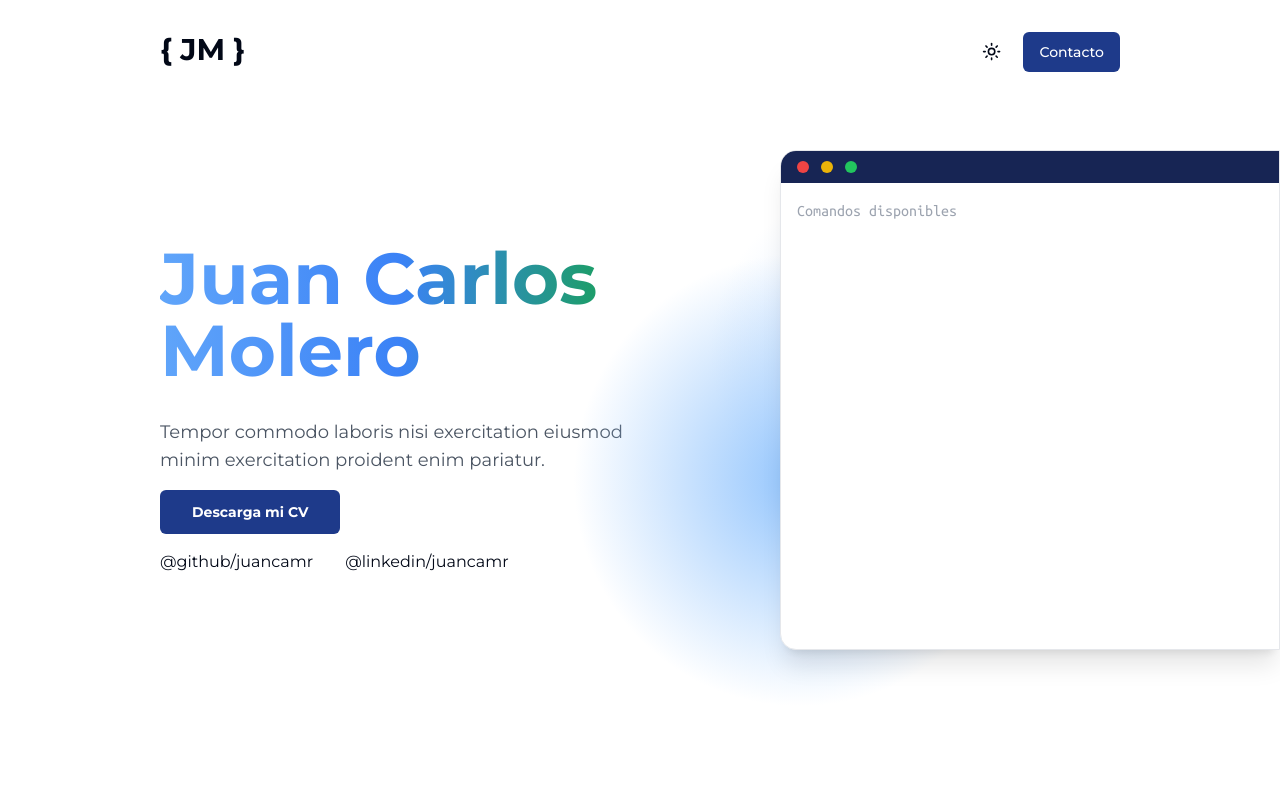
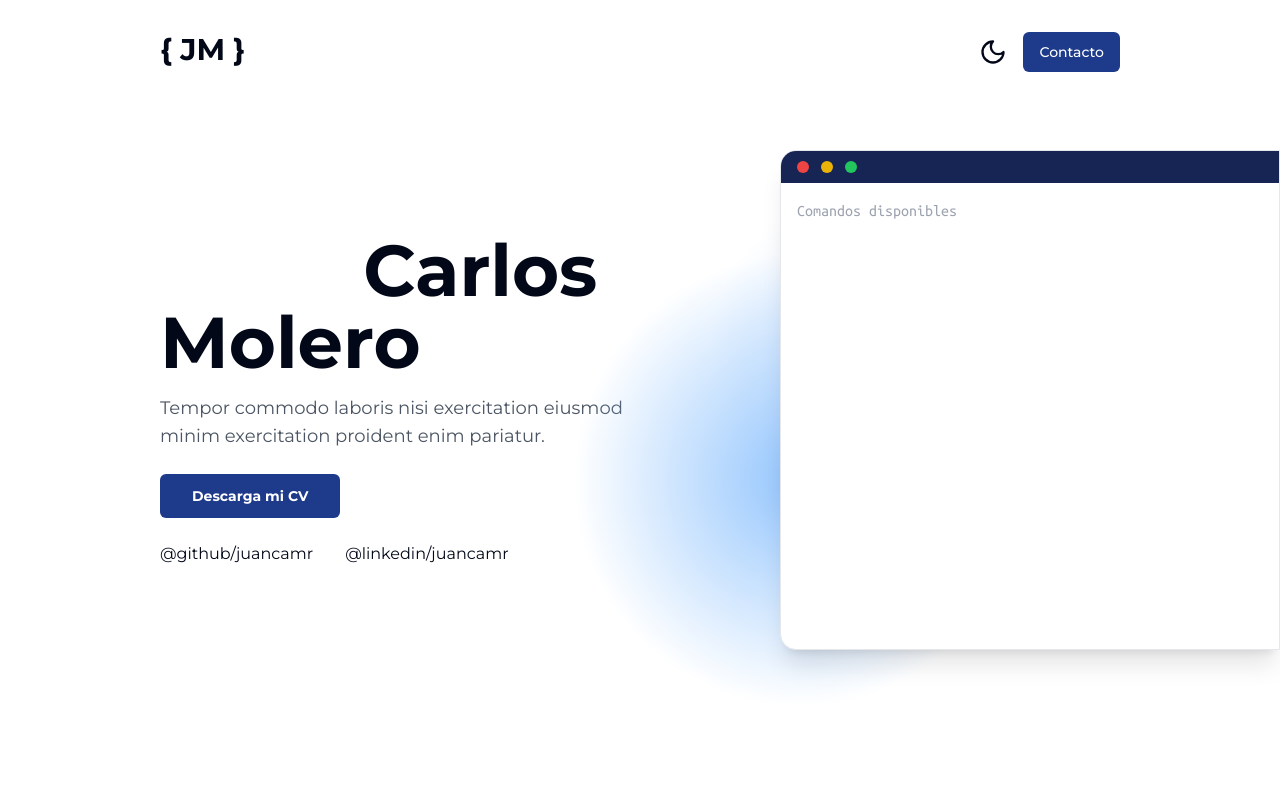
Before and after one commit to molerocn/portafolio, a Next.js app: page / in a window 1280 px wide. Shown: the top 800 px of the page. Built offline with nearby package versions, Linux system fonts and the light colour scheme.

Commit message:
cmabiar theme button y agregar animacion de nombre

```diff
--- a/app/(main)/page.tsx
+++ b/app/(main)/page.tsx
@@ -5,18 +5,17 @@ import { Github, Linkedin } from "lucide-react";
 import Link from "next/link";
 import CardRepository from "@/components/card-repository";
 import Lenguages from "@/components/Lenguages";
+import NameAnimation from "@/components/name-animation";
 
 export default function Home() {
   return (
     <main>
       <section className="relative">
         <div className="grid lg:grid-cols-2 relative min-h-screen px-4 md:px-16 lg:px-20 xl:px-40">
-          <div className="space-y-4 h-screen flex items-center">
-            <div className="space-y-4">
+          <div className="h-screen flex items-center">
+            <div className="space-y-6">
               <div className="max-w-screen-md space-y-4">
-                <h1 className="text-7xl font-bold text-transparent bg-clip-text bg-gradient-to-r from-blue-400 via-blue-500 to-green-600 py-4">
-                  Juan Carlos Molero
-                </h1>
+                <NameAnimation />
                 <p className="text-lg text-gray-600 dark:text-gray-400">
                   Tempor commodo laboris nisi exercitation eiusmod minim
                   exercitation proident enim pariatur.
@@ -27,7 +26,7 @@ export default function Home() {
                   Descarga mi CV
                 </Link>
               </Button>
-              <div className="flex space-x-8">
+              <div className="flex flex-wrap space-x-8">
                 <Link target="_blank" href={"https://github.com/juancamr"}>
                   @github/juancamr
                 </Link>
@@ -81,8 +80,8 @@ export default function Home() {
           </div>
         </div>
       </section>
-      <section className="py-20 grid grid-cols-3 px-4 md:px-16 lg:px-20 xl:px-40">
-        <div className="col-span-2">
+      <section className="py-20 grid lg:grid-cols-3 px-4 md:px-16 lg:px-20 xl:px-40">
+        <div className="lg:col-span-2">
           <h2 className="text-lg lg:text-3xl font-bold text-center mb-6">
             Im actually
           </h2>
--- a/app/layout.tsx
+++ b/app/layout.tsx
@@ -1,17 +1,12 @@
-import { ModeToggle } from "@/components/theme-button";
 import "./globals.css";
 import { ThemeProvider } from "@/components/theme-provider";
 import type { Metadata } from "next";
 import { Montserrat } from "next/font/google";
-import LanguageButton from "@/components/language-button";
 import { Toaster } from "@/components/ui/toaster";
-import { Button } from "@/components/ui/button";
-import { SendMailDialog } from "@/components/send-mail-dialog";
-import Link from "next/link";
+import Navbar from "@/components/navbar";
 
 const montserrat = Montserrat({
   subsets: ["latin"],
-  // weight: ["300", "400", "500", "600", "700"],
 });
 
 export const metadata: Metadata = {
@@ -41,23 +36,7 @@ export default function RootLayout({
       </head>
       <body className={montserrat.className}>
         <ThemeProvider attribute="class" defaultTheme="system" enableSystem>
-          <header className="py-8 px-4 md:px-16 lg:px-20 xl:px-40 fixed w-screen dark:bg-slate-950 z-40 bg-white">
-            <nav className="w-full flex">
-              <Link
-                href={"/"}
-                className="text-2xl xl:text-3xl font-bold mr-auto"
-              >
-                {"{ JM }"}
-              </Link>
-              <div className="flex items-center space-x-3">
-                {/* <div className="hidden lg:block">
-                  <LanguageButton />
-                </div> */}
-                <ModeToggle />
-                <SendMailDialog />
-              </div>
-            </nav>
-          </header>
+          <Navbar />
           {children}
           {/* <footer>this is the footer</footer> */}
           <Toaster />
--- a/components/Lenguages.tsx
+++ b/components/Lenguages.tsx
@@ -20,7 +20,7 @@ const Lenguages = () => {
     encryptAnimation();
   });
 
-  return <p className="text-center">{text}</p>;
+  return <p className="text-center">{text.slice(0, 30)}</p>;
 };
 
 export default Lenguages;
--- /dev/null
+++ b/components/name-animation.tsx
@@ -0,0 +1,85 @@
+"use client";
+import { useEffect, useState } from "react";
+interface Color {
+  first_color: boolean;
+  second_color: boolean;
+  third_color: boolean;
+}
+const NameAnimation = () => {
+  const [activeColors, setActiveColors] = useState<Color>({
+    first_color: false,
+    second_color: false,
+    third_color: false,
+  });
+
+  useEffect(() => {
+    setInterval(() => {
+      setActiveColors((prev) => ({
+        first_color: true,
+        second_color: false,
+        third_color: false,
+      }));
+    }, 6000);
+
+    setTimeout(() => {
+      setInterval(() => {
+        setActiveColors((prev) => ({
+          second_color: true,
+          first_color: false,
+          third_color: false,
+        }));
+      }, 6000);
+    }, 2000);
+
+    setTimeout(() => {
+      setInterval(() => {
+        setActiveColors((prev) => ({
+          third_color: true,
+          first_color: false,
+          second_color: false,
+        }));
+      }, 6000);
+    }, 4000);
+  }, []);
+
+  return (
+    <div className="text-7xl font-bold">
+      <span
+        className={`
+        ${
+          activeColors.first_color
+            ? " bg-gradient-to-r from-blue-400 via-blue-500 to-green-600"
+            : "bg-white"
+        }
+           transition-colors duration-500 text-transparent bg-clip-text
+        `}
+      >
+        Juan{" "}
+      </span>
+      <span
+        className={`
+        ${
+          activeColors.second_color &&
+          "text-transparent bg-clip-text bg-gradient-to-r from-indigo-400 via-indigo-500 to-rose-600"
+        }
+           transition-colors duration-500
+        `}
+      >
+        Carlos{" "}
+      </span>
+      <span
+        className={`
+        ${
+          activeColors.third_color &&
+          "text-transparent bg-clip-text bg-gradient-to-r from-red-400 via-yellow-500 to-yellow-600"
+        }
+           transition-colors duration-500
+        `}
+      >
+        Molero
+      </span>
+    </div>
+  );
+};
+
+export default NameAnimation;
--- /dev/null
+++ b/components/navbar.tsx
@@ -0,0 +1,44 @@
+"use client";
+
+import Link from "next/link";
+import { ModeToggle } from "./theme-button";
+import { SendMailDialog } from "./send-mail-dialog";
+import { useEffect } from "react";
+
+const Navbar = () => {
+  useEffect(() => {
+    const navbar = document.getElementById("navbar");
+    window.onscroll = function () {
+      if (window.scrollY > 100) {
+        navbar?.classList.add("shadow-md");
+        navbar?.classList.remove("py-8");
+        navbar?.classList.add("py-4");
+      } else {
+        navbar?.classList.remove("shadow-md");
+        navbar?.classList.remove("py-4");
+        navbar?.classList.add("py-8");
+      }
+    };
+  }, []);
+  return (
+    <header
+      id="navbar"
+      className="py-8 px-4 md:px-16 lg:px-20 xl:px-40 fixed w-screen dark:bg-slate-950 z-40 bg-white transition-all"
+    >
+      <nav className="w-full flex">
+        <Link href={"/"} className="text-2xl xl:text-3xl font-bold mr-auto">
+          {"{ JM }"}
+        </Link>
+        <div className="flex items-center space-x-4">
+          {/* <div className="hidden lg:block">
+                <LanguageButton />
+              </div> */}
+          <ModeToggle />
+          <SendMailDialog />
+        </div>
+      </nav>
+    </header>
+  );
+};
+
+export default Navbar;
--- a/components/terminal.tsx
+++ b/components/terminal.tsx
@@ -139,7 +139,7 @@ const TerminalSimulator = () => {
           isMaximized
             ? "lg:w-[400px] xl:w-[500px] 2xl:w-[600px]"
             : "2xl:w-[100px] xl:w-[100px] lg:w-[100px]"
-        } h-[500px]  shadow-xl transition-all rounded-l-2xl bg-white dark:bg-blue-950 overflow-y-auto relative border border-gray-200 dark:border-gray-800`}
+        } lg:h-[400px] xl:h-[500px]  shadow-xl transition-all rounded-l-2xl bg-white dark:bg-blue-950 overflow-y-auto relative border border-gray-200 dark:border-gray-800`}
       >
         <div className="dark:bg-slate-800 bg-blue-950 w-full h-8 rounded-tl-xl absolute top-0">
           <div className="flex items-center h-full space-x-3 px-4">
--- a/components/theme-button.tsx
+++ b/components/theme-button.tsx
@@ -36,31 +36,11 @@ export function ModeToggle() {
 
   return (
     <>
-      {/* <DropdownMenu>
-        <DropdownMenuTrigger asChild>
-          <Button variant="outline" size="icon">
-            <Sun className="h-[1.2rem] w-[1.2rem] rotate-0 scale-100 transition-all dark:-rotate-90 dark:scale-0" />
-            <Moon className="absolute h-[1.2rem] w-[1.2rem] rotate-90 scale-0 transition-all dark:rotate-0 dark:scale-100" />
-            <span className="sr-only">Toggle theme</span>
-          </Button>
-        </DropdownMenuTrigger>
-        <DropdownMenuContent align="end">
-          <DropdownMenuItem onClick={() => setTheme("light")}>
-            D&iacute;a
-          </DropdownMenuItem>
-          <DropdownMenuItem onClick={() => setTheme("dark")}>
-            Noche
-          </DropdownMenuItem>
-          <DropdownMenuItem onClick={() => setTheme("system")}>
-            Sistema
-          </DropdownMenuItem>
-        </DropdownMenuContent>
-      </DropdownMenu> */}
-      <Button onClick={changeTheme} variant={"ghost"}  size="icon">
-        <Sun className="h-[1.2rem] w-[1.2rem] rotate-0 scale-100 transition-all dark:-rotate-90 dark:scale-0" />
-        <Moon className="absolute h-[1.2rem] w-[1.2rem] rotate-90 scale-0 transition-all dark:rotate-0 dark:scale-100" />
+      <span onClick={changeTheme} className="transition-all cursor-pointer">
+        <Sun className="absolute h-7 w-7 rotate-90 scale-0 transition-all dark:rotate-0 dark:scale-100" />
+        <Moon className="h-7 w-7 rotate-0 scale-100 transition-all dark:-rotate-90 dark:scale-0" />
         <span className="sr-only">Toggle theme</span>
-      </Button>
+      </span>
     </>
   );
 }
```
